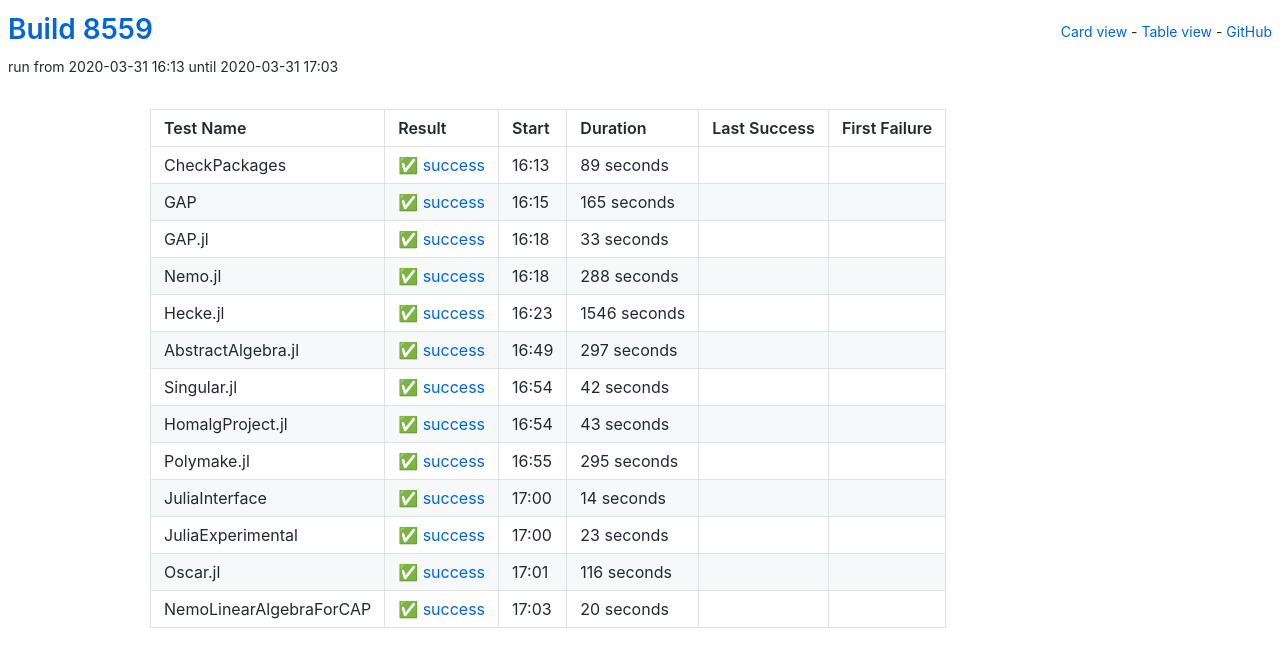
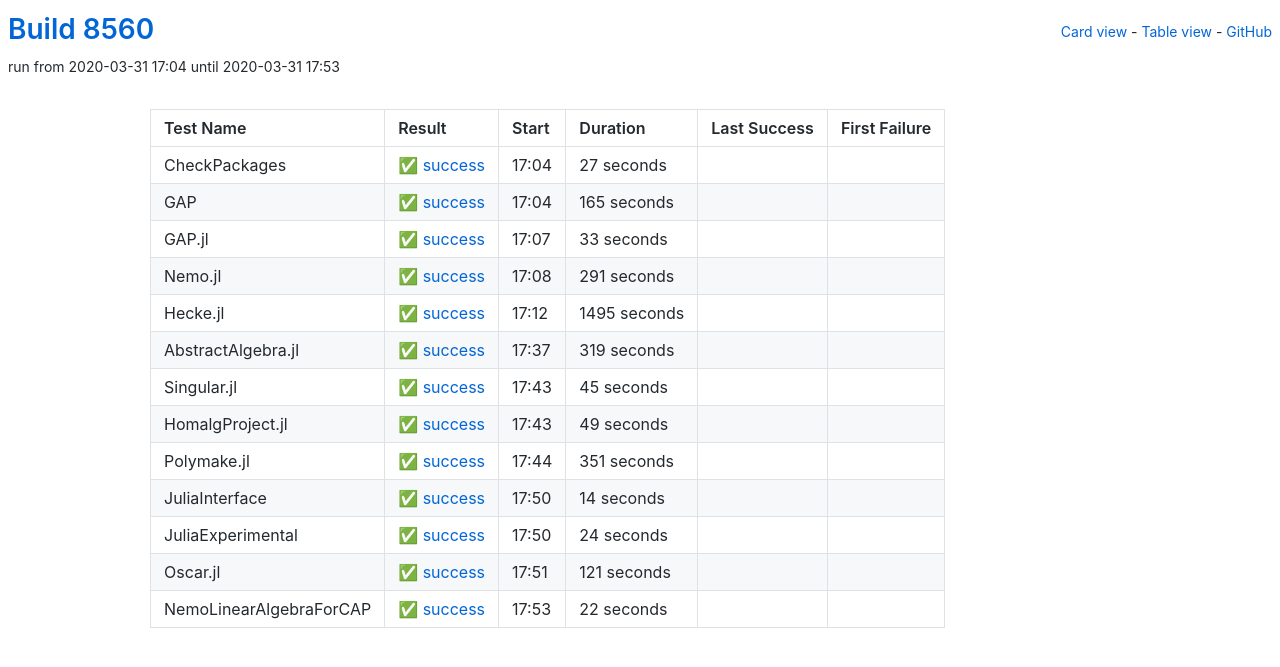
Before and after one commit to oscar-system/oscar-ci-status, a Jekyll site: the page built from table.html, in a window 1280 px wide. Shown: the top 667 px of the page. Built offline with Jekyll 4.4.1, drawn with Linux system fonts in a browser that asks for light colours.

Commit message:
Build 8560

```diff
--- a/_data/ci.yml
+++ b/_data/ci.yml
@@ -1,16 +1,16 @@
-build: 8559
-build_url: https://oscarci.mathematik.uni-kl.de/job/oscar/8559/
+build: 8560
+build_url: https://oscarci.mathematik.uni-kl.de/job/oscar/8560/
 job: oscar
 tests:
-- duration: 89
+- duration: 27
   exitcode: 0
   first_failure: false
   first_failure_url: null
   last_success: false
   last_success_url: null
-  log: https://oscarci.mathematik.uni-kl.de/job/oscar/8559/artifact/logs/build-8559/CheckPackages.log
+  log: https://oscarci.mathematik.uni-kl.de/job/oscar/8560/artifact/logs/build-8560/CheckPackages.log
   name: CheckPackages
-  start: 2020-03-31 16:13
+  start: 2020-03-31 17:04
   status: success
   success: true
 - duration: 165
@@ -19,9 +19,9 @@
   first_failure_url: null
   last_success: false
   last_success_url: null
-  log: https://oscarci.mathematik.uni-kl.de/job/oscar/8559/artifact/logs/build-8559/GAP.log
+  log: https://oscarci.mathematik.uni-kl.de/job/oscar/8560/artifact/logs/build-8560/GAP.log
   name: GAP
-  start: 2020-03-31 16:15
+  start: 2020-03-31 17:04
   status: success
   success: true
 - duration: 33
@@ -30,75 +30,75 @@
   first_failure_url: null
   last_success: false
   last_success_url: null
-  log: https://oscarci.mathematik.uni-kl.de/job/oscar/8559/artifact/logs/build-8559/GAP.jl.log
+  log: https://oscarci.mathematik.uni-kl.de/job/oscar/8560/artifact/logs/build-8560/GAP.jl.log
   name: GAP.jl
-  start: 2020-03-31 16:18
+  start: 2020-03-31 17:07
   status: success
   success: true
-- duration: 288
+- duration: 291
   exitcode: 0
   first_failure: false
   first_failure_url: null
   last_success: false
   last_success_url: null
-  log: https://oscarci.mathematik.uni-kl.de/job/oscar/8559/artifact/logs/build-8559/Nemo.jl.log
+  log: https://oscarci.mathematik.uni-kl.de/job/oscar/8560/artifact/logs/build-8560/Nemo.jl.log
   name: Nemo.jl
-  start: 2020-03-31 16:18
+  start: 2020-03-31 17:08
   status: success
   success: true
-- duration: 1546
+- duration: 1495
   exitcode: 0
   first_failure: false
   first_failure_url: null
   last_success: false
   last_success_url: null
-  log: https://oscarci.mathematik.uni-kl.de/job/oscar/8559/artifact/logs/build-8559/Hecke.jl.log
+  log: https://oscarci.mathematik.uni-kl.de/job/oscar/8560/artifact/logs/build-8560/Hecke.jl.log
   name: Hecke.jl
-  start: 2020-03-31 16:23
+  start: 2020-03-31 17:12
   status: success
   success: true
-- duration: 297
+- duration: 319
   exitcode: 0
   first_failure: false
   first_failure_url: null
   last_success: false
   last_success_url: null
-  log: https://oscarci.mathematik.uni-kl.de/job/oscar/8559/artifact/logs/build-8559/AbstractAlgebra.jl.log
+  log: https://oscarci.mathematik.uni-kl.de/job/oscar/8560/artifact/logs/build-8560/AbstractAlgebra.jl.log
   name: AbstractAlgebra.jl
-  start: 2020-03-31 16:49
+  start: 2020-03-31 17:37
   status: success
   success: true
-- duration: 42
+- duration: 45
   exitcode: 0
   first_failure: false
   first_failure_url: null
   last_success: false
   last_success_url: null
-  log: https://oscarci.mathematik.uni-kl.de/job/oscar/8559/artifact/logs/build-8559/Singular.jl.log
+  log: https://oscarci.mathematik.uni-kl.de/job/oscar/8560/artifact/logs/build-8560/Singular.jl.log
   name: Singular.jl
-  start: 2020-03-31 16:54
+  start: 2020-03-31 17:43
   status: success
   success: true
-- duration: 43
+- duration: 49
   exitcode: 0
   first_failure: false
   first_failure_url: null
   last_success: false
   last_success_url: null
-  log: https://oscarci.mathematik.uni-kl.de/job/oscar/8559/artifact/logs/build-8559/HomalgProject.jl.log
+  log: https://oscarci.mathematik.uni-kl.de/job/oscar/8560/artifact/logs/build-8560/HomalgProject.jl.log
   name: HomalgProject.jl
-  start: 2020-03-31 16:54
+  start: 2020-03-31 17:43
   status: success
   success: true
-- duration: 295
+- duration: 351
   exitcode: 0
   first_failure: false
   first_failure_url: null
   last_success: false
   last_success_url: null
-  log: https://oscarci.mathematik.uni-kl.de/job/oscar/8559/artifact/logs/build-8559/Polymake.jl.log
+  log: https://oscarci.mathematik.uni-kl.de/job/oscar/8560/artifact/logs/build-8560/Polymake.jl.log
   name: Polymake.jl
-  start: 2020-03-31 16:55
+  start: 2020-03-31 17:44
   status: success
   success: true
 - duration: 14
@@ -107,41 +107,41 @@
   first_failure_url: null
   last_success: false
   last_success_url: null
-  log: https://oscarci.mathematik.uni-kl.de/job/oscar/8559/artifact/logs/build-8559/JuliaInterface.log
+  log: https://oscarci.mathematik.uni-kl.de/job/oscar/8560/artifact/logs/build-8560/JuliaInterface.log
   name: JuliaInterface
-  start: 2020-03-31 17:00
+  start: 2020-03-31 17:50
   status: success
   success: true
-- duration: 23
+- duration: 24
   exitcode: 0
   first_failure: false
   first_failure_url: null
   last_success: false
   last_success_url: null
-  log: https://oscarci.mathematik.uni-kl.de/job/oscar/8559/artifact/logs/build-8559/JuliaExperimental.log
+  log: https://oscarci.mathematik.uni-kl.de/job/oscar/8560/artifact/logs/build-8560/JuliaExperimental.log
   name: JuliaExperimental
-  start: 2020-03-31 17:00
+  start: 2020-03-31 17:50
   status: success
   success: true
-- duration: 116
+- duration: 121
   exitcode: 0
   first_failure: false
   first_failure_url: null
   last_success: false
   last_success_url: null
-  log: https://oscarci.mathematik.uni-kl.de/job/oscar/8559/artifact/logs/build-8559/Oscar.jl.log
+  log: https://oscarci.mathematik.uni-kl.de/job/oscar/8560/artifact/logs/build-8560/Oscar.jl.log
   name: Oscar.jl
-  start: 2020-03-31 17:01
+  start: 2020-03-31 17:51
   status: success
   success: true
-- duration: 20
+- duration: 22
   exitcode: 0
   first_failure: false
   first_failure_url: null
   last_success: false
   last_success_url: null
-  log: https://oscarci.mathematik.uni-kl.de/job/oscar/8559/artifact/logs/build-8559/NemoLinearAlgebraForCAP.log
+  log: https://oscarci.mathematik.uni-kl.de/job/oscar/8560/artifact/logs/build-8560/NemoLinearAlgebraForCAP.log
   name: NemoLinearAlgebraForCAP
-  start: 2020-03-31 17:03
+  start: 2020-03-31 17:53
   status: success
   success: true
```
Also changed, not shown: README.md.
